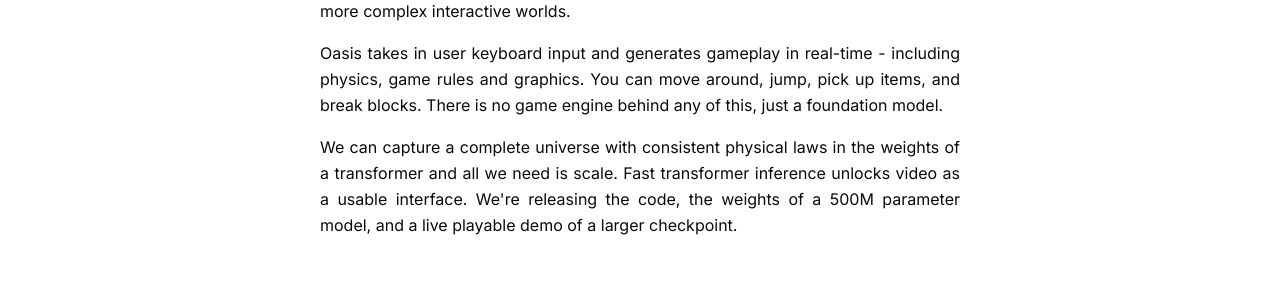
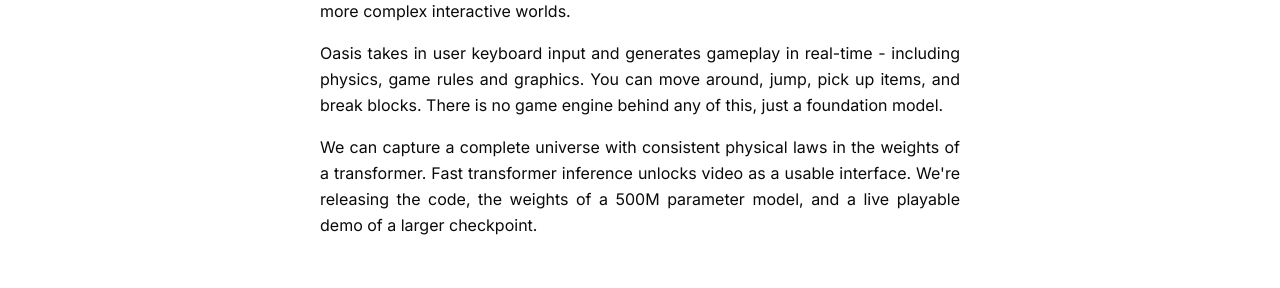
Before and after one commit to oasis-model/oasis-web, a Next.js app: page / in a window 1280 px wide. Shown: the part 980-1268 px from the top of the page. Built offline with nearby package versions, Linux system fonts and the light colour scheme.

Commit message:
updated intro

```diff
--- a/src/app/page.tsx
+++ b/src/app/page.tsx
@@ -76,7 +76,7 @@
 
         <p className="text-justify leading-relaxed">Oasis takes in user keyboard input and generates gameplay in real-time - including physics, game rules and graphics. You can move around, jump, pick up items, and break blocks. There is no game engine behind any of this, just a foundation model.</p>
 
-        <p className="text-justify leading-relaxed">We can capture a complete universe with consistent physical laws in the weights of a transformer and all we need is scale. Fast transformer inference unlocks video as a usable interface. We&apos;re releasing the code, the weights of a 500M parameter model, and a live playable demo of a larger checkpoint.</p>
+        <p className="text-justify leading-relaxed">We can capture a complete universe with consistent physical laws in the weights of a transformer. Fast transformer inference unlocks video as a usable interface. We&apos;re releasing the code, the weights of a 500M parameter model, and a live playable demo of a larger checkpoint.</p>
 
         <h2 className="text-2xl font-bold text-center mt-8">Gameplay Results</h2>
 
```
